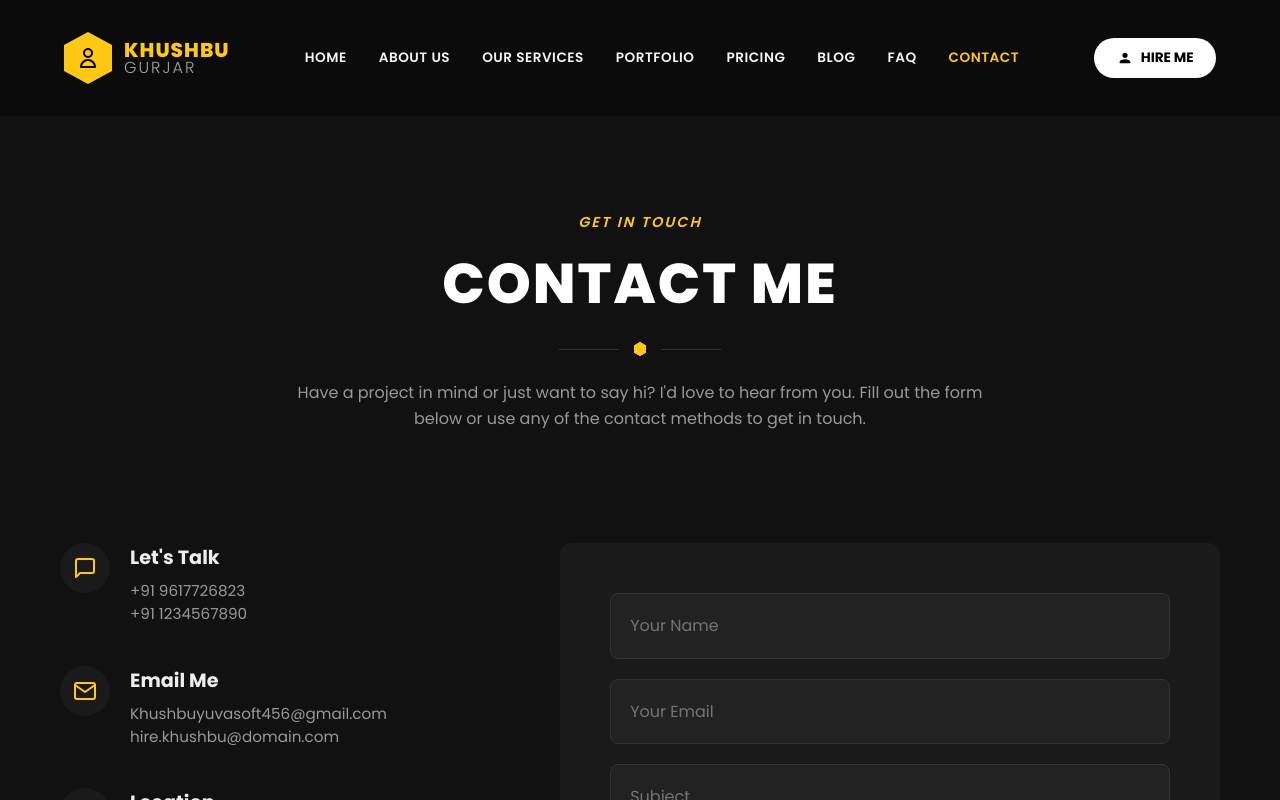
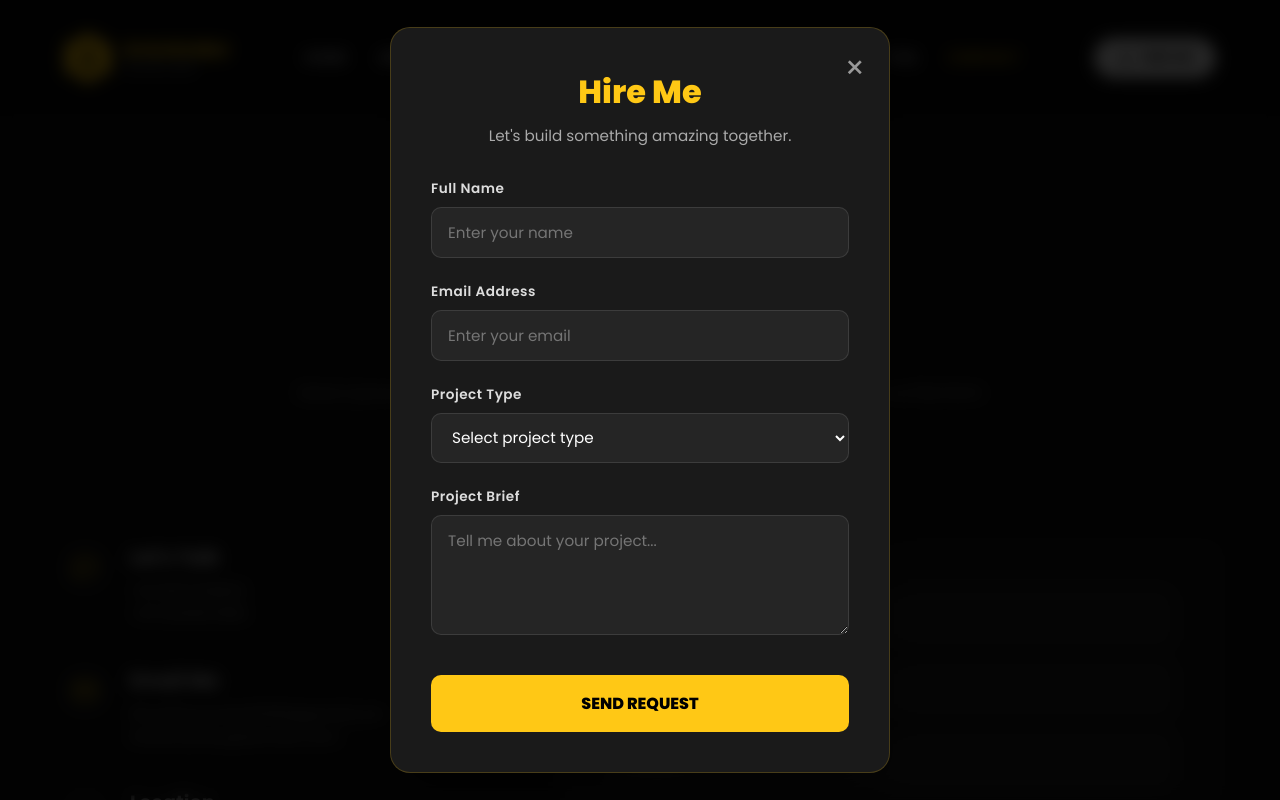
Before and after one commit to khushbuyuvasoft456-bit/Portfolio, a React (Vite) app: page /contact in a window 1280 px wide. Both pictures are taken after a click on the button "HIRE ME". Built offline with nearby package versions, Linux system fonts and the light colour scheme.

Commit message:
Added contact and hire me modal

```diff
--- a/src/App.jsx
+++ b/src/App.jsx
@@ -1,4 +1,4 @@
-import React from 'react';
+import React, { useState } from 'react';
 import { Link } from 'react-scroll';
 import { Routes, Route, NavLink, Link as RouterLink } from 'react-router-dom';
 import { NavHashLink as HashLink } from 'react-router-hash-link';
@@ -21,8 +21,9 @@ import Pricing from './components/Pricing';
 import Blog from './components/Blog';
 import FAQ from './components/FAQ';
 import Contact from './components/Contact';
+import HireMeModal from './components/HireMeModal';
 
-const Navbar = () => (
+const Navbar = ({ onHireMeClick }) => (
   <header className="navbar">
     <div className="logo-container">
       <div className="logo-icon">
@@ -47,7 +48,7 @@ const Navbar = () => (
       <NavLink to="/contact" className={({ isActive }) => (isActive ? 'active' : '')}>CONTACT</NavLink>
     </nav>
 
-    <button className="hire-btn nav-btn">
+    <button className="hire-btn nav-btn" onClick={onHireMeClick}>
       <svg className="user-icon" viewBox="0 0 24 24" fill="currentColor">
         <path d="M12 12c2.21 0 4-1.79 4-4s-1.79-4-4-4-4 1.79-4 4 1.79 4 4 4zm0 2c-2.67 0-8 1.34-8 4v2h16v-2c0-2.66-5.33-4-8-4z" />
       </svg>
@@ -56,7 +57,7 @@ const Navbar = () => (
   </header>
 );
 
-const Home = () => (
+const Home = ({ onHireMeClick }) => (
   <>
     <div className="hero-container" id="home" style={{ backgroundImage: `url(${bgImage})` }}>
       <div className="overlay"></div>
@@ -67,7 +68,7 @@ const Home = () => (
             Lorem ipsum dolor sit amet, consectetur Iscing elit. Cras lacinia
             magna vel molestie faucibus
           </p>
-          <button className="hire-btn main-btn">HIRE ME</button>
+          <button className="hire-btn main-btn" onClick={onHireMeClick}>HIRE ME</button>
         </div>
       </main>
 
@@ -103,12 +104,18 @@ const Home = () => (
   </>
 );
 
+
+
 function App() {
+  const [isModalOpen, setIsModalOpen] = useState(false);
+
+  const toggleModal = () => setIsModalOpen(!isModalOpen);
+
   return (
     <>
-      <Navbar />
+      <Navbar onHireMeClick={toggleModal} />
       <Routes>
-        <Route path="/" element={<Home />} />
+        <Route path="/" element={<Home onHireMeClick={toggleModal} />} />
         <Route path="/about" element={<About />} />
         <Route path="/services" element={<ServicesPage />} />
         <Route path="/portfolio" element={<PortfolioPage />} />
@@ -117,6 +124,7 @@ function App() {
         <Route path="/contact" element={<ContactPage />} />
         <Route path="/pricing" element={<PricingPage />} />
       </Routes>
+      <HireMeModal isOpen={isModalOpen} onClose={toggleModal} />
     </>
   );
 }
--- a/src/components/Contact.jsx
+++ b/src/components/Contact.jsx
@@ -1,7 +1,34 @@
-import React from 'react';
+import React, { useState } from 'react';
+import emailjs from '@emailjs/browser';
 import './Contact.css';
 
 const Contact = () => {
+  const [isSending, setIsSending] = useState(false);
+  const [status, setStatus] = useState({ type: '', message: '' });
+
+  const handleSubmit = (e) => {
+    e.preventDefault();
+    setIsSending(true);
+    setStatus({ type: '', message: '' });
+
+    // Using existing keys from ContactPage.jsx
+    const serviceId = 'service_k8rcx9x';
+    const templateId = 'template_hfv1dae';
+    const publicKey = 'gm_-aTkpLN0xErJkS';
+
+    emailjs.sendForm(serviceId, templateId, e.target, publicKey)
+      .then((result) => {
+        setIsSending(false);
+        setStatus({ type: 'success', message: 'Message sent successfully!' });
+        e.target.reset();
+        setTimeout(() => setStatus({ type: '', message: '' }), 5000);
+      }, (error) => {
+        setIsSending(false);
+        setStatus({ type: 'error', message: 'Failed to send message. Please try again.' });
+        console.error('EmailJS Error:', error);
+      });
+  };
+
   return (
     <section className="contact-section" id="contact">
       <div className="contact-container">
@@ -16,8 +43,8 @@ const Contact = () => {
               </div>
               <div className="info-text">
                 <h3>Let's Talk</h3>
-                <p>Phone: 1-806-222-000</p>
-                <p>Fax: 1-806-222-000</p>
+                <p>Phone: +91 9617726823</p>
+                <p>Fax: +91 1234567890</p>
               </div>
             </div>
 
@@ -30,35 +57,36 @@ const Contact = () => {
               </div>
               <div className="info-text">
                 <h3>Email Us</h3>
-                <p>no-reply@domain.com</p>
-                <p>hire@domain.com</p>
+                <p>Khushbuyuvasoft456@gmail.com</p>
+                <p>hire.khushbu@domain.com</p>
               </div>
             </div>
           </div>
 
-          <form className="contact-form" onSubmit={(e) => e.preventDefault()}>
+          <form className="contact-form" onSubmit={handleSubmit}>
             <div className="form-row">
               <div className="input-field">
                 <span className="input-icon">👤</span>
-                <input type="text" placeholder="Name" />
+                <input type="text" name="name" placeholder="Name" required />
               </div>
               <div className="input-field">
                 <span className="input-icon">📱</span>
-                <input type="text" placeholder="Phone" />
+                <input type="text" name="phone" placeholder="Phone" />
               </div>
             </div>
 
             <div className="form-row">
               <div className="input-field">
                 <span className="input-icon">✉️</span>
-                <input type="email" placeholder="Email" />
+                <input type="email" name="email" placeholder="Email" required />
               </div>
               <div className="input-field select-field">
                 <span className="input-icon">☰</span>
-                <select defaultValue="">
-                  <option value="" disabled>What are you interested i...</option>
-                  <option value="web">Web Design</option>
-                  <option value="dev">Web Development</option>
+                <select name="interest" defaultValue="">
+                  <option value="" disabled>What are you interested in?</option>
+                  <option value="web-design">Web Design</option>
+                  <option value="web-dev">Web Development</option>
+                  <option value="app-dev">App Development</option>
                   <option value="other">Other</option>
                 </select>
               </div>
@@ -66,10 +94,18 @@ const Contact = () => {
 
             <div className="input-field textarea-field">
               <span className="input-icon">📝</span>
-              <textarea placeholder="Describe your project"></textarea>
+              <textarea name="message" placeholder="Describe your project" required></textarea>
             </div>
 
-            <button type="submit" className="submit-btn">SUBMIT</button>
+            <button type="submit" className="submit-btn" disabled={isSending}>
+              {isSending ? 'SENDING...' : 'SUBMIT'}
+            </button>
+
+            {status.message && (
+              <div className={`form-status ${status.type}`}>
+                {status.message}
+              </div>
+            )}
           </form>
         </div>
 
@@ -79,7 +115,7 @@ const Contact = () => {
             <div className="location-pin-container">
               <div className="map-card">
                 <h4>KHUSHBU GURJAR</h4>
-                <p>PO Box 16122 Collins West,<br /> Amsterdam, Netherlands.</p>
+                <p>Nemawar Road Dudhiya Indore,<br /> Madhya Pradesh, India.</p>
               </div>
               <div className="pin-wrapper">
                 <div className="pin-head">
--- /dev/null
+++ b/src/components/HireMeModal.css
@@ -0,0 +1,174 @@
+.modal-overlay {
+  position: fixed;
+  top: 0;
+  left: 0;
+  width: 100%;
+  height: 100%;
+  background: rgba(0, 0, 0, 0.85);
+  backdrop-filter: blur(8px);
+  display: flex;
+  justify-content: center;
+  align-items: center;
+  z-index: 9999;
+  animation: fadeIn 0.3s ease-out;
+}
+
+.modal-content {
+  background: #1a1a1a;
+  border: 1px solid rgba(255, 200, 21, 0.2);
+  border-radius: 20px;
+  width: 90%;
+  max-width: 500px;
+  padding: 2.5rem;
+  position: relative;
+  box-shadow: 0 25px 50px -12px rgba(0, 0, 0, 0.5);
+  animation: slideUp 0.4s cubic-bezier(0.16, 1, 0.3, 1);
+}
+
+.close-btn {
+  position: absolute;
+  top: 1.5rem;
+  right: 1.5rem;
+  background: none;
+  border: none;
+  color: #999;
+  font-size: 2rem;
+  cursor: pointer;
+  line-height: 1;
+  transition: color 0.2s;
+}
+
+.close-btn:hover {
+  color: var(--yellow-accent, #ffc815);
+}
+
+.modal-header {
+  margin-bottom: 2rem;
+  text-align: center;
+}
+
+.modal-header h2 {
+  font-size: 2rem;
+  color: var(--yellow-accent, #ffc815);
+  margin-bottom: 0.5rem;
+  font-weight: 800;
+}
+
+.modal-header p {
+  color: #aaa;
+  font-size: 0.95rem;
+}
+
+.hire-form {
+  display: flex;
+  flex-direction: column;
+  gap: 1.5rem;
+}
+
+.form-group {
+  display: flex;
+  flex-direction: column;
+  gap: 0.5rem;
+}
+
+.form-group label {
+  font-size: 0.85rem;
+  font-weight: 600;
+  color: #ddd;
+  letter-spacing: 0.5px;
+}
+
+.form-group input,
+.form-group select,
+.form-group textarea {
+  background: rgba(255, 255, 255, 0.05);
+  border: 1px solid rgba(255, 255, 255, 0.1);
+  border-radius: 10px;
+  padding: 0.8rem 1rem;
+  color: white;
+  font-size: 0.95rem;
+  transition: border-color 0.3s, box-shadow 0.3s;
+}
+
+.form-group input:focus,
+.form-group select:focus,
+.form-group textarea:focus {
+  outline: none;
+  border-color: var(--yellow-accent, #ffc815);
+  box-shadow: 0 0 0 4px rgba(255, 200, 21, 0.1);
+}
+
+.form-group select option {
+  background: #1a1a1a;
+  color: white;
+}
+
+.modal-submit-btn {
+  background: var(--yellow-accent, #ffc815);
+  color: black;
+  border: none;
+  border-radius: 10px;
+  padding: 1rem;
+  font-weight: 800;
+  font-size: 1rem;
+  cursor: pointer;
+  margin-top: 1rem;
+  transition: transform 0.2s, box-shadow 0.2s, opacity 0.2s;
+}
+
+.modal-submit-btn:hover:not(:disabled) {
+  transform: translateY(-2px);
+  box-shadow: 0 5px 15px rgba(255, 200, 21, 0.3);
+}
+
+.modal-submit-btn:disabled {
+  opacity: 0.6;
+  cursor: not-allowed;
+}
+
+.modal-status {
+  margin-top: 1rem;
+  padding: 1rem;
+  border-radius: 10px;
+  text-align: center;
+  font-size: 0.9rem;
+  animation: fadeIn 0.3s;
+}
+
+.modal-status.success {
+  background: rgba(34, 197, 94, 0.1);
+  color: #4ade80;
+  border: 1px solid rgba(34, 197, 94, 0.2);
+}
+
+.modal-status.error {
+  background: rgba(239, 68, 68, 0.1);
+  color: #f87171;
+  border: 1px solid rgba(239, 68, 68, 0.2);
+}
+
+@keyframes fadeIn {
+  from { opacity: 0; }
+  to { opacity: 1; }
+}
+
+@keyframes slideUp {
+  from {
+    opacity: 0;
+    transform: translateY(20px);
+  }
+  to {
+    opacity: 1;
+    transform: translateY(0);
+  }
+}
+
+/* Responsive adjustments */
+@media (max-width: 600px) {
+  .modal-content {
+    padding: 1.5rem;
+  }
+  .modal-header h2 {
+    font-size: 1.5rem;
+  }
+}
--- /dev/null
+++ b/src/components/HireMeModal.jsx
@@ -0,0 +1,134 @@
+import React, { useState } from 'react';
+import emailjs from '@emailjs/browser';
+import './HireMeModal.css';
+
+const HireMeModal = ({ isOpen, onClose }) => {
+  const [formData, setFormData] = useState({
+    name: '',
+    email: '',
+    projectType: '',
+    message: ''
+  });
+  const [isSending, setIsSending] = useState(false);
+  const [status, setStatus] = useState({ type: '', message: '' });
+
+  if (!isOpen) return null;
+
+  const handleChange = (e) => {
+    const { name, value } = e.target;
+    setFormData(prev => ({
+      ...prev,
+      [name]: value
+    }));
+  };
+
+  const handleSubmit = (e) => {
+    e.preventDefault();
+    setIsSending(true);
+    setStatus({ type: '', message: '' });
+
+    // Using existing keys from ContactPage.jsx
+    const serviceId = 'service_k8rcx9x';
+    const templateId = 'template_hfv1dae';
+    const publicKey = 'gm_-aTkpLN0xErJkS';
+
+    emailjs.sendForm(serviceId, templateId, e.target, publicKey)
+      .then((result) => {
+        setIsSending(false);
+        setStatus({ type: 'success', message: 'Hiring request sent successfully! I will get back to you soon.' });
+        setTimeout(() => {
+          onClose();
+          setStatus({ type: '', message: '' });
+          setFormData({ name: '', email: '', projectType: '', message: '' });
+        }, 3000);
+      }, (error) => {
+        setIsSending(false);
+        setStatus({ type: 'error', message: 'Failed to send request. Please try again or contact me directly.' });
+        console.error('EmailJS Error:', error);
+      });
+  };
+
+  return (
+    <div className="modal-overlay" onClick={onClose}>
+      <div className="modal-content" onClick={(e) => e.stopPropagation()}>
+        <button className="close-btn" onClick={onClose}>&times;</button>
+
+        <div className="modal-header">
+          <h2>Hire Me</h2>
+          <p>Let's build something amazing together.</p>
+        </div>
+
+        <form className="hire-form" onSubmit={handleSubmit}>
+          <div className="form-group">
+            <label htmlFor="name">Full Name</label>
+            <input
+              type="text"
+              id="name"
+              name="name"
+              placeholder="Enter your name"
+              value={formData.name}
+              onChange={handleChange}
+              required
+            />
+          </div>
+
+          <div className="form-group">
+            <label htmlFor="email">Email Address</label>
+            <input
+              type="email"
+              id="email"
+              name="email"
+              placeholder="Enter your email"
+              value={formData.email}
+              onChange={handleChange}
+              required
+            />
+          </div>
+
+          <div className="form-group">
+            <label htmlFor="projectType">Project Type</label>
+            <select
+              id="projectType"
+              name="projectType"
+              value={formData.projectType}
+              onChange={handleChange}
+              required
+            >
+              <option value="" disabled>Select project type</option>
+              <option value="web-design">Web Design</option>
+              <option value="development">Web Development</option>
+              <option value="ui-ux">UI/UX Design</option>
+              <option value="mobile-app">Mobile App</option>
+              <option value="other">Other</option>
+            </select>
+          </div>
+
+          <div className="form-group">
+            <label htmlFor="message">Project Brief</label>
+            <textarea
+              id="message"
+              name="message"
+              placeholder="Tell me about your project..."
+              rows="4"
+              value={formData.message}
+              onChange={handleChange}
+              required
+            ></textarea>
+          </div>
+
+          <button type="submit" className="modal-submit-btn" disabled={isSending}>
+            {isSending ? 'SENDING...' : 'SEND REQUEST'}
+          </button>
+
+          {status.message && (
+            <div className={`modal-status ${status.type}`}>
+              {status.message}
+            </div>
+          )}
+        </form>
+      </div>
+    </div>
+  );
+};
+
+export default HireMeModal;
```
